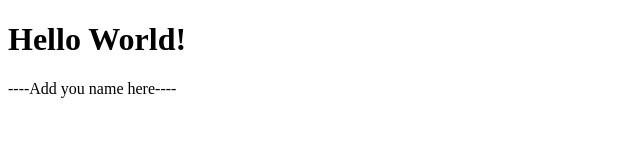
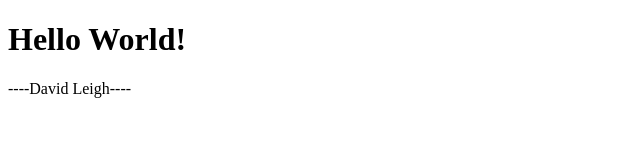
Before and after one commit to DS4200-S22/ic-01-d-wei-leigh, a plain HTML site: page index.html in a window 1280 px wide. Shown: the full height of the page, 0-640 px from the left. Drawn offline with Linux system fonts and the light colour scheme.

Commit message:
name change

```diff
--- a/index.html
+++ b/index.html
@@ -6,7 +6,7 @@
 
 <p>
 
-----Add you name here----
+----David Leigh----
 
 </p>
 
```
Also changed, not shown: 1 other file.
